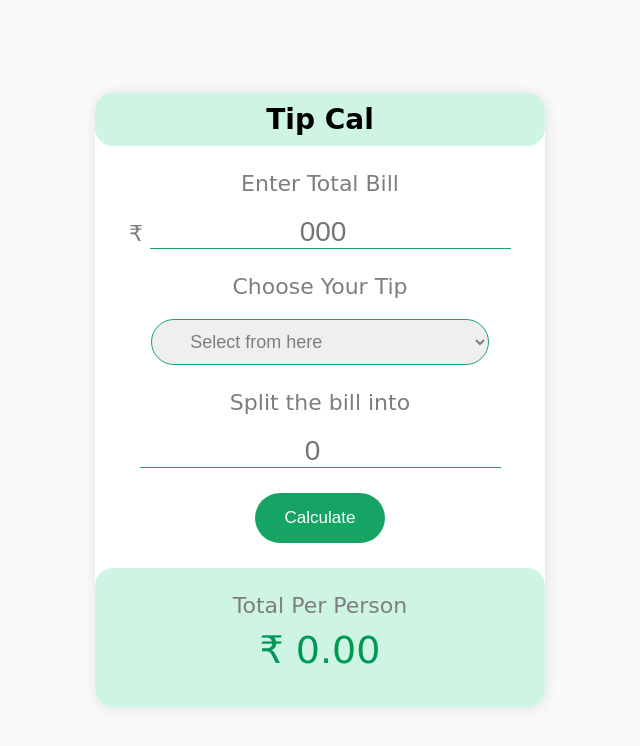
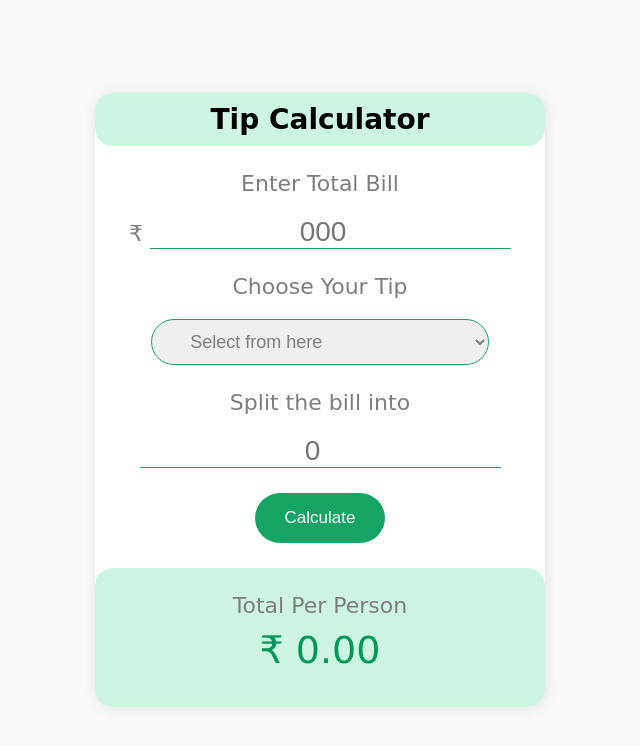
Before and after one commit to Kapil56J/Tip-Calculator, a plain HTML site: page index.html in a window 1280 px wide. Shown: the whole page, without its empty margins (320-960 px from the left). Drawn offline with Linux system fonts and the light colour scheme; a web font is replaced by a local one.

Commit message:
Update index.html

```diff
--- a/index.html
+++ b/index.html
@@ -9,7 +9,7 @@
 </head>
 <body>
     <div class="container">
-        <h1>Tip Cal</h1>
+        <h1>Tip Calculator</h1>
         <form action="">
             <div class="control">
                 <p>Enter Total Bill</p>
```
